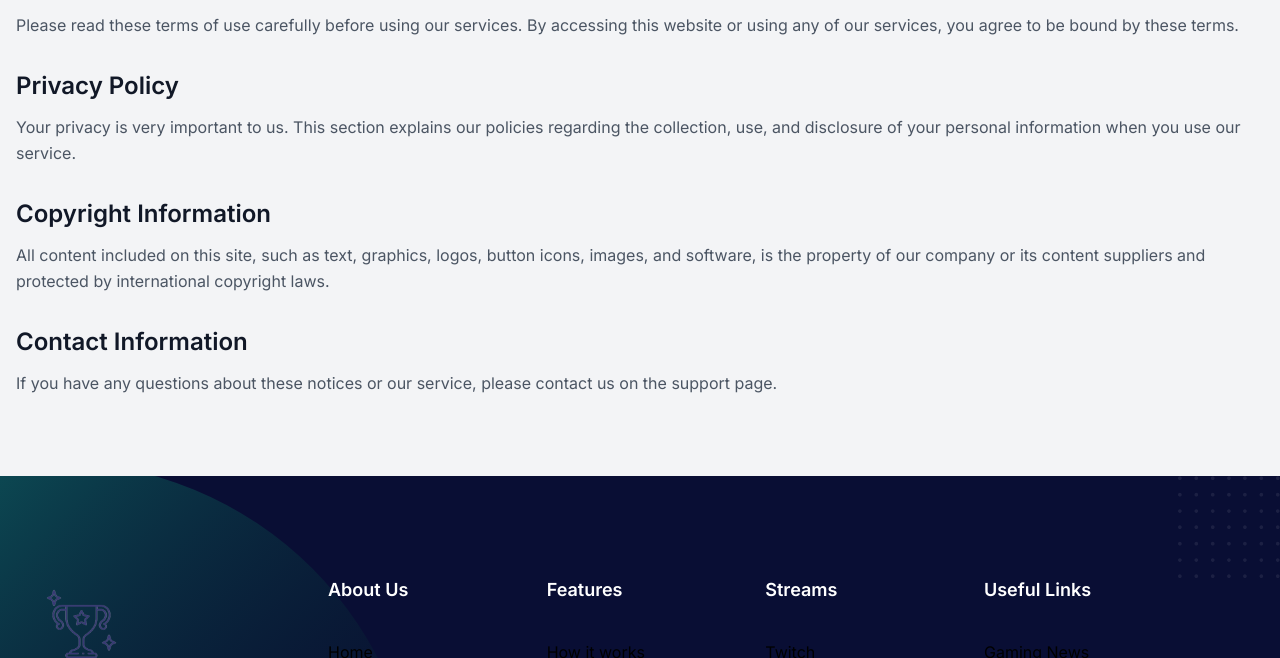
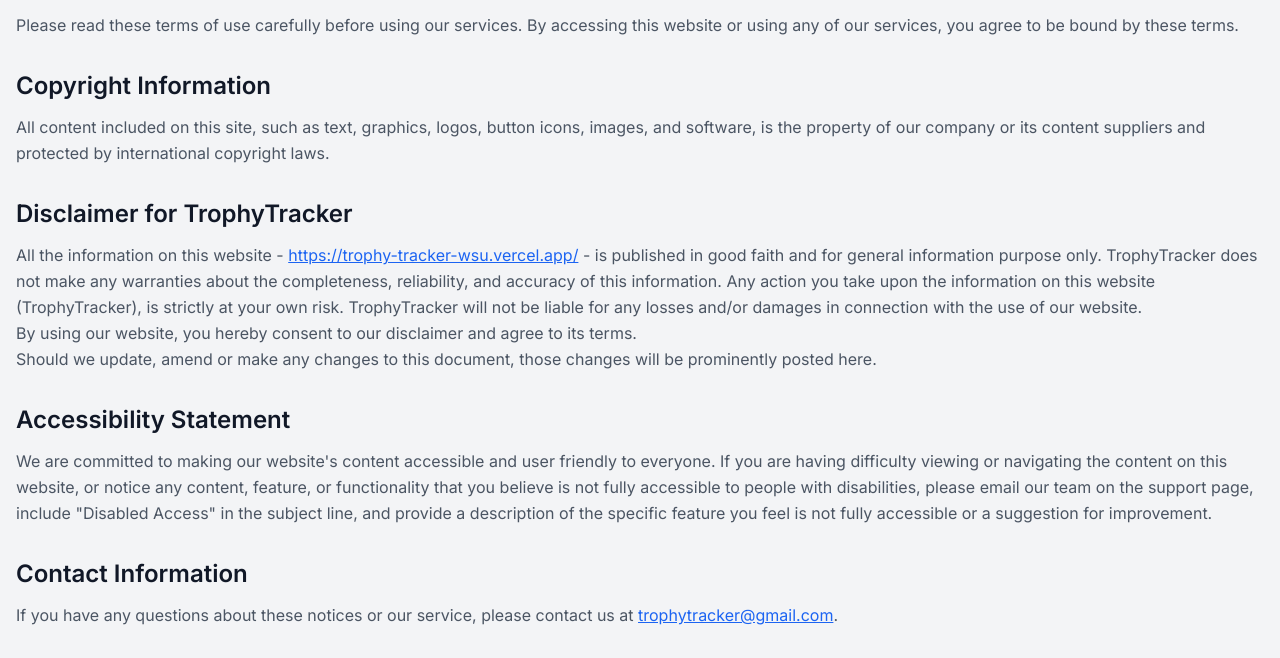
Before and after one commit to WSU-4110/TrophyTracker, a Next.js app: page /LegalNotice in a window 1280 px wide. Shown: the part 294-952 px from the top of the page. Built offline with nearby package versions, Linux system fonts and the light colour scheme; no server answers; what tailgrids would draw is missing.

Commit message:
Added Legal Notice page information

```diff
--- a/src/app/LegalNotice/page.tsx
+++ b/src/app/LegalNotice/page.tsx
@@ -16,23 +16,36 @@ const LegalNotice = () => {
         </div>
 
         <div className="mb-8">
-          <h2 className="mb-3 text-2xl font-semibold text-gray-900 dark:text-white">Privacy Policy</h2>
-          <p className="text-base leading-relaxed text-gray-600 dark:text-gray-400">
-            Your privacy is very important to us. This section explains our policies regarding the collection, use, and disclosure of your personal information when you use our service.
-          </p>
-        </div>
-
-        <div className="mb-8">
           <h2 className="mb-3 text-2xl font-semibold text-gray-900 dark:text-white">Copyright Information</h2>
           <p className="text-base leading-relaxed text-gray-600 dark:text-gray-400">
             All content included on this site, such as text, graphics, logos, button icons, images, and software, is the property of our company or its content suppliers and protected by international copyright laws.
           </p>
         </div>
 
+        <div className="mb-8">
+          <h2 className="mb-3 text-2xl font-semibold text-gray-900 dark:text-white">Disclaimer for TrophyTracker</h2>
+          <p className="text-base leading-relaxed text-gray-600 dark:text-gray-400">
+            All the information on this website - <a href="https://trophy-tracker-wsu.vercel.app/" className="underline text-blue-600 hover:text-blue-800 visited:text-purple-600">https://trophy-tracker-wsu.vercel.app/</a> - is published in good faith and for general information purpose only. TrophyTracker does not make any warranties about the completeness, reliability, and accuracy of this information. Any action you take upon the information on this website (TrophyTracker), is strictly at your own risk. TrophyTracker will not be liable for any losses and/or damages in connection with the use of our website.
+          </p>
+          <p className="text-base leading-relaxed text-gray-600 dark:text-gray-400">
+            By using our website, you hereby consent to our disclaimer and agree to its terms.
+          </p>
+          <p className="text-base leading-relaxed text-gray-600 dark:text-gray-400">
+            Should we update, amend or make any changes to this document, those changes will be prominently posted here.
+          </p>
+        </div>
+
+        <div className="mb-8">
+          <h2 className="mb-3 text-2xl font-semibold text-gray-900 dark:text-white">Accessibility Statement</h2>
+          <p className="text-base leading-relaxed text-gray-600 dark:text-gray-400">
+            We are committed to making our website&apos;s content accessible and user friendly to everyone. If you are having difficulty viewing or navigating the content on this website, or notice any content, feature, or functionality that you believe is not fully accessible to people with disabilities, please email our team on the support page, include &quot;Disabled Access&quot; in the subject line, and provide a description of the specific feature you feel is not fully accessible or a suggestion for improvement.
+          </p>
+        </div>
+
         <div>
           <h2 className="mb-3 text-2xl font-semibold text-gray-900 dark:text-white">Contact Information</h2>
           <p className="text-base leading-relaxed text-gray-600 dark:text-gray-400">
-            If you have any questions about these notices or our service, please contact us on the support page.
+            If you have any questions about these notices or our service, please contact us at <a href="mailto:trophytracker@gmail.com" className="underline text-blue-600 hover:text-blue-800 visited:text-purple-600">trophytracker@gmail.com</a>.
           </p>
         </div>
       </div>
```
